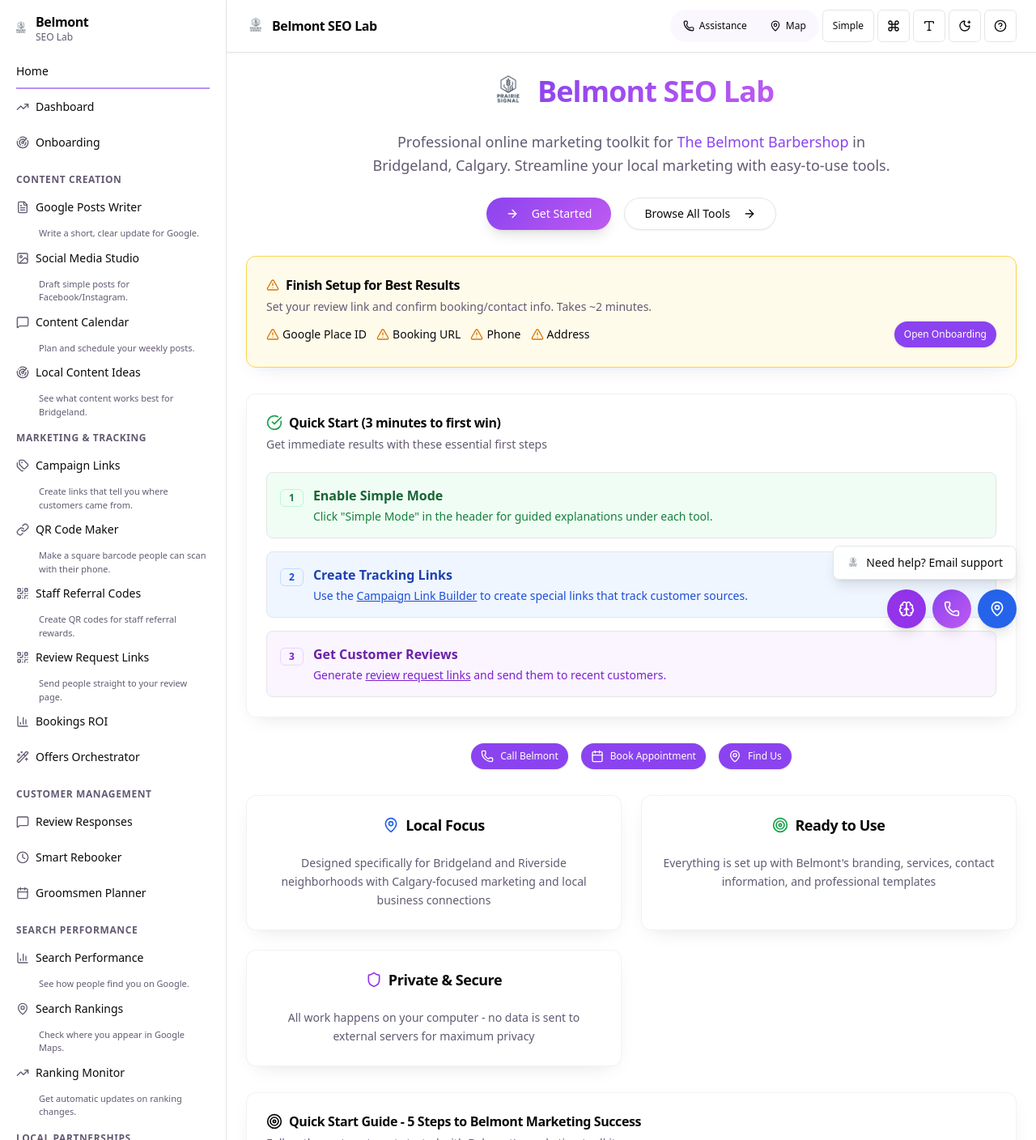
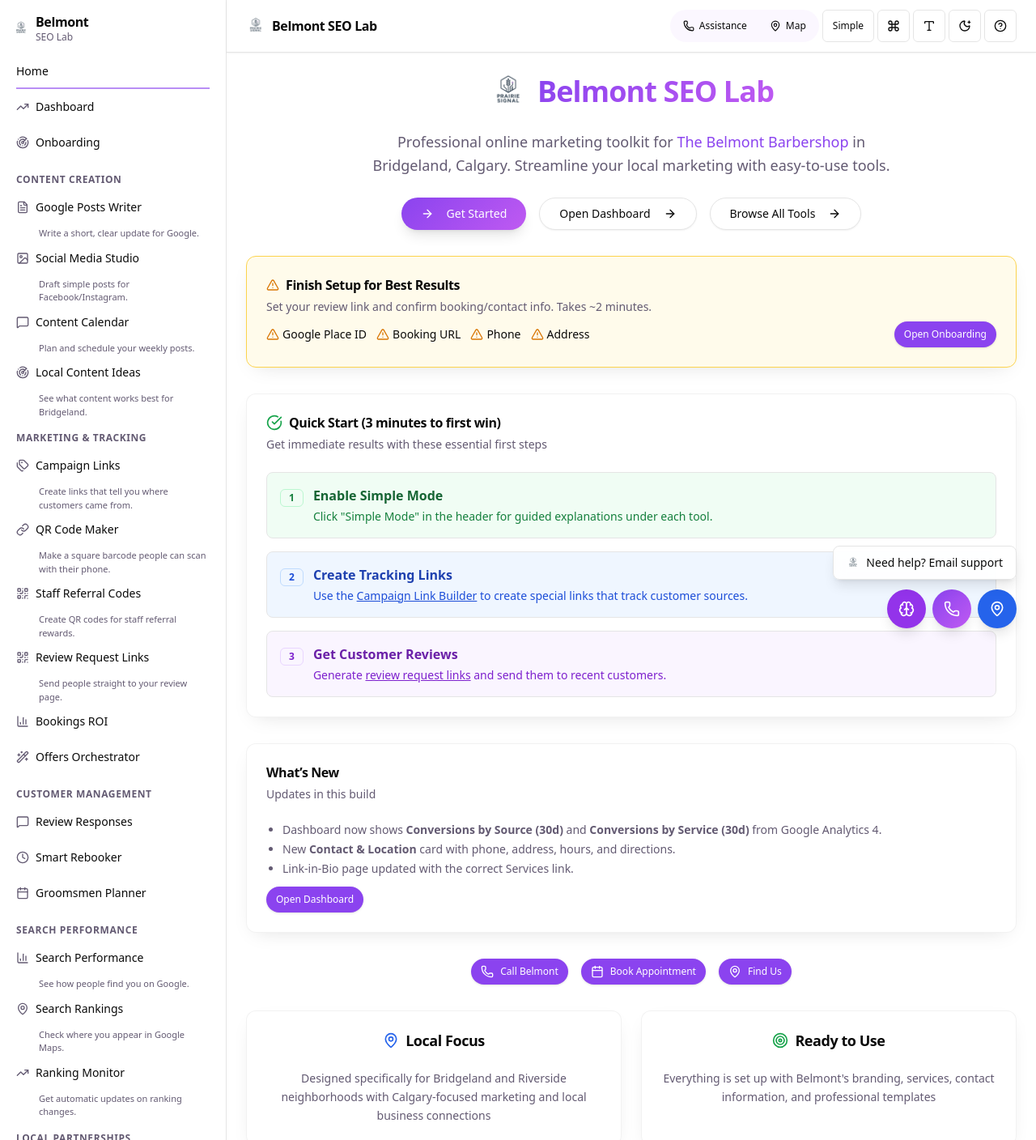
Before and after one commit to Bwillia13x/_seo_lab, a Next.js app: page / in a window 1280 px wide. Shown: the top 1408 px of the page at 81% size. Built offline with nearby package versions, Linux system fonts and the light colour scheme.

Commit message:
chore(home): update overview with Open Dashboard CTA and What’s New (GA4 cards, Contact & Location) in plain English

```diff
--- a/src/app/page.tsx
+++ b/src/app/page.tsx
@@ -306,6 +306,12 @@
             </Link>
           </Button>
           <Button variant="outline" size="lg" asChild>
+            <Link href="/apps/dashboard">
+              Open Dashboard
+              <ArrowRight className="h-4 w-4 ml-2" />
+            </Link>
+          </Button>
+          <Button variant="outline" size="lg" asChild>
             <Link href="#tools">
               Browse All Tools
               <ArrowRight className="h-4 w-4 ml-2" />
@@ -393,6 +399,31 @@
                 </p>
               </div>
             </div>
+          </div>
+        </CardContent>
+      </Card>
+
+      {/* What's New */}
+      <Card className="elevated-card">
+        <CardHeader>
+          <CardTitle>What’s New</CardTitle>
+          <CardDescription>Updates in this build</CardDescription>
+        </CardHeader>
+        <CardContent>
+          <ul className="list-disc pl-5 text-sm text-muted-foreground space-y-1">
+            <li>
+              Dashboard now shows <strong>Conversions by Source (30d)</strong> and
+              <strong> Conversions by Service (30d)</strong> from Google Analytics 4.
+            </li>
+            <li>
+              New <strong>Contact & Location</strong> card with phone, address, hours, and directions.
+            </li>
+            <li>
+              Link‑in‑Bio page updated with the correct Services link.
+            </li>
+          </ul>
+          <div className="mt-3">
+            <Button asChild size="sm"><Link href="/apps/dashboard">Open Dashboard</Link></Button>
           </div>
         </CardContent>
       </Card>
```
